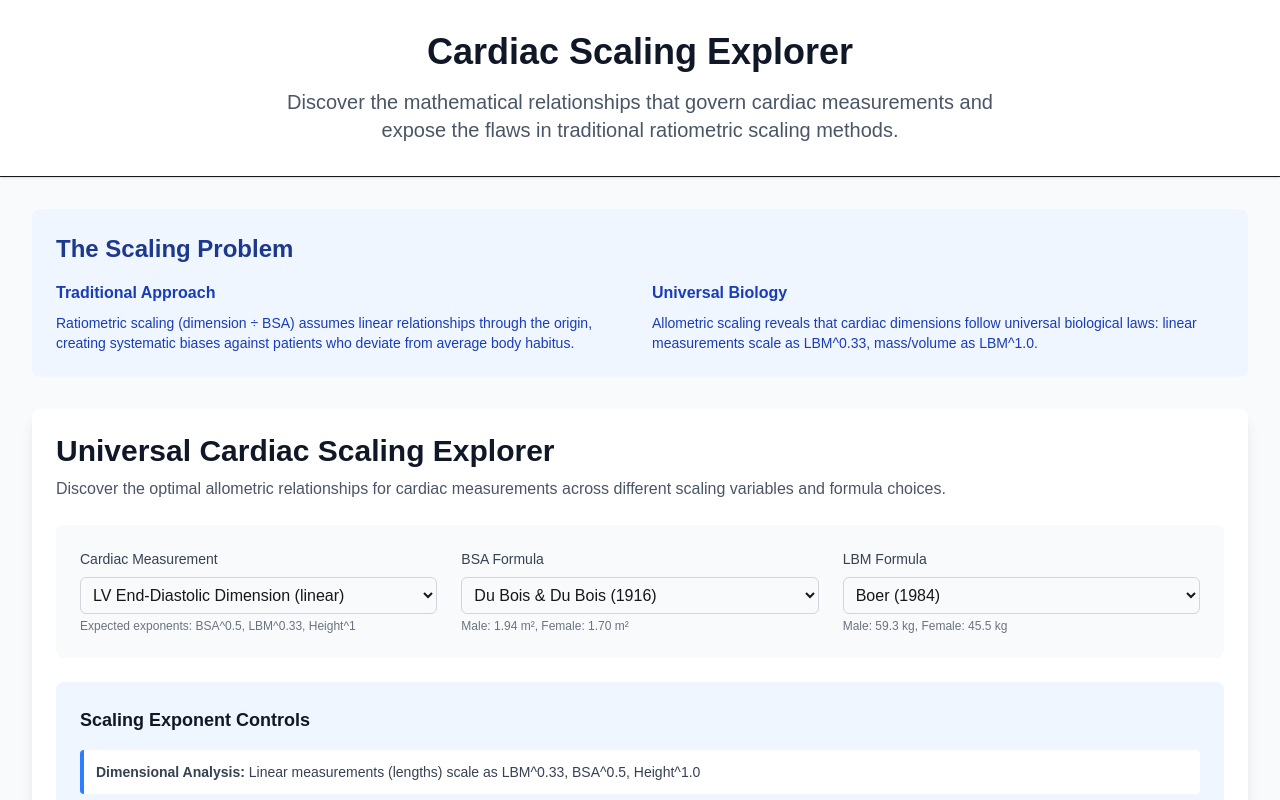
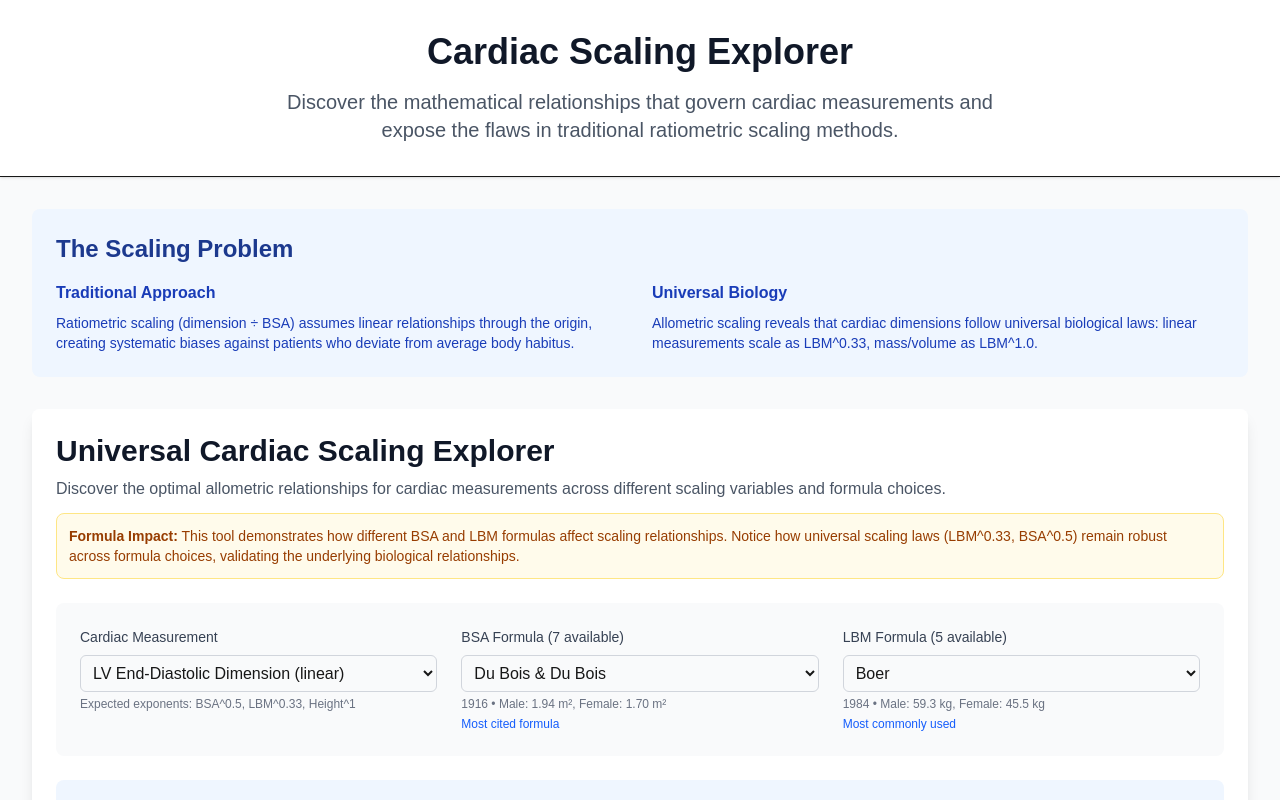
Before and after one commit to parameterz/cardiac-scaling-dev, a Next.js app: page /cardiac-scaling in a window 1280 px wide. Shown: the top 800 px of the page. Built offline with nearby package versions, Linux system fonts and the light colour scheme.

Commit message:
updates visualizer to use BSA and LBM equations from utility fxs

```diff
--- a/src/components/cardiacScaling/MultiExponentExplorer.tsx
+++ b/src/components/cardiacScaling/MultiExponentExplorer.tsx
@@ -3,6 +3,13 @@ import React, { useState, useMemo } from 'react';
 import { LineChart, Line, XAxis, YAxis, CartesianGrid, Tooltip, ResponsiveContainer, ReferenceLine } from 'recharts';
 
 // src/components/cardiacScaling/MultiExponentScalingExplorer.tsx
+
+import {
+  calculateBSA,
+  calculateLBM,
+  BSA_FORMULA_INFO,
+  LBM_FORMULA_INFO
+} from '@/utils/bodyComposition/formulaRegistry';
 
 // Universal scaling exponents based on dimensional analysis
 const SCALING_EXPONENTS = {
@@ -22,12 +29,6 @@ interface MeasurementDefinition {
       indexType: 'bsa' | 'height';
     };
   };
-}
-
-interface FormulaDefinition {
-  id: string;
-  name: string;
-  calculate: (height: number, weight: number, sex?: string) => number;
 }
 
 // Helper function to get expected exponents for a measurement type
@@ -69,35 +70,9 @@ const MEASUREMENTS: MeasurementDefinition[] = [
   }
 ];
 
-const BSA_FORMULAS: FormulaDefinition[] = [
-  {
-    id: 'dubois',
-    name: 'Du Bois & Du Bois (1916)',
-    calculate: (h, w) => 0.007184 * Math.pow(h, 0.725) * Math.pow(w, 0.425)
-  },
-  {
-    id: 'mosteller',
-    name: 'Mosteller (1987)',
-    calculate: (h, w) => Math.sqrt((h * w) / 3600)
-  }
-];
-
-const LBM_FORMULAS: FormulaDefinition[] = [
-  {
-    id: 'boer',
-    name: 'Boer (1984)',
-    calculate: (h, w, sex) => sex === 'male'
-      ? (0.407 * w) + (0.267 * h) - 19.2
-      : (0.252 * w) + (0.473 * h) - 48.3
-  },
-  {
-    id: 'hume',
-    name: 'Hume & Weyers (1971)',
-    calculate: (h, w, sex) => sex === 'male'
-      ? (0.32810 * w) + (0.33929 * h) - 29.5336
-      : (0.29569 * w) + (0.41813 * h) - 43.2933
-  }
-];
+// Get available formulas from registry (exclude Lee formula which requires ethnicity)
+const AVAILABLE_BSA_FORMULAS = BSA_FORMULA_INFO;
+const AVAILABLE_LBM_FORMULAS = LBM_FORMULA_INFO.filter(f => f.id !== 'lee');
 
 const MultiExponentScalingExplorer = () => {
   // Configuration state
@@ -125,22 +100,22 @@ const MultiExponentScalingExplorer = () => {
 
   // Get current measurement and formulas
   const currentMeasurement = MEASUREMENTS.find(m => m.id === selectedMeasurement);
-  const bsaFormula = BSA_FORMULAS.find(f => f.id === selectedBSAFormula);
-  const lbmFormula = LBM_FORMULAS.find(f => f.id === selectedLBMFormula);
+  const selectedBSAFormulaInfo = AVAILABLE_BSA_FORMULAS.find(f => f.id === selectedBSAFormula);
+  const selectedLBMFormulaInfo = AVAILABLE_LBM_FORMULAS.find(f => f.id === selectedLBMFormula);
 
-  if (!currentMeasurement || !bsaFormula || !lbmFormula) {
+  if (!currentMeasurement || !selectedBSAFormulaInfo || !selectedLBMFormulaInfo) {
     return <div>Loading...</div>;
   }
 
-  // Calculate body composition values
+  // Calculate body composition values using registry functions
   const bsaValues = {
-    male: bsaFormula.calculate(referenceHeights.male, weights.male),
-    female: bsaFormula.calculate(referenceHeights.female, weights.female)
+    male: calculateBSA(selectedBSAFormula, weights.male, referenceHeights.male),
+    female: calculateBSA(selectedBSAFormula, weights.female, referenceHeights.female)
   };
 
   const lbmValues = {
-    male: lbmFormula.calculate(referenceHeights.male, weights.male, 'male'),
-    female: lbmFormula.calculate(referenceHeights.female, weights.female, 'female')
+    male: calculateLBM(selectedLBMFormula, weights.male, referenceHeights.male, 'male'),
+    female: calculateLBM(selectedLBMFormula, weights.female, referenceHeights.female, 'female')
   };
 
   const heightValues = {
@@ -279,6 +254,13 @@ const MultiExponentScalingExplorer = () => {
         <p className="text-gray-600">
           Discover the optimal allometric relationships for cardiac measurements across different scaling variables and formula choices.
         </p>
+        <div className="mt-3 p-3 bg-amber-50 border border-amber-200 rounded-lg">
+          <p className="text-sm text-amber-800">
+            <strong>Formula Impact:</strong> This tool demonstrates how different BSA and LBM formulas affect scaling relationships.
+            Notice how universal scaling laws (LBM^0.33, BSA^0.5) remain robust across formula choices,
+            validating the underlying biological relationships.
+          </p>
+        </div>
       </div>
 
       {/* Configuration Panel */}
@@ -307,38 +289,48 @@ const MultiExponentScalingExplorer = () => {
 
         <div>
           <label className="block text-sm font-medium text-gray-700 mb-2">
-            BSA Formula
+            BSA Formula ({AVAILABLE_BSA_FORMULAS.length} available)
           </label>
           <select
             value={selectedBSAFormula}
             onChange={(e) => setSelectedBSAFormula(e.target.value)}
             className="w-full p-2 border border-gray-300 rounded-md focus:ring-2 focus:ring-blue-500 focus:border-blue-500"
           >
-            {BSA_FORMULAS.map(f => (
+            {AVAILABLE_BSA_FORMULAS.map(f => (
               <option key={f.id} value={f.id}>{f.name}</option>
             ))}
           </select>
           <div className="mt-1 text-xs text-gray-500">
-            Male: {bsaValues.male.toFixed(2)} m², Female: {bsaValues.female.toFixed(2)} m²
+            {selectedBSAFormulaInfo.year} • Male: {bsaValues.male.toFixed(2)} m², Female: {bsaValues.female.toFixed(2)} m²
           </div>
+          {selectedBSAFormulaInfo.notes && (
+            <div className="mt-1 text-xs text-blue-600">
+              {selectedBSAFormulaInfo.notes}
+            </div>
+          )}
         </div>
 
         <div>
           <label className="block text-sm font-medium text-gray-700 mb-2">
-            LBM Formula
+            LBM Formula ({AVAILABLE_LBM_FORMULAS.length} available)
           </label>
           <select
             value={selectedLBMFormula}
             onChange={(e) => setSelectedLBMFormula(e.target.value)}
             className="w-full p-2 border border-gray-300 rounded-md focus:ring-2 focus:ring-blue-500 focus:border-blue-500"
           >
-            {LBM_FORMULAS.map(f => (
+            {AVAILABLE_LBM_FORMULAS.map(f => (
               <option key={f.id} value={f.id}>{f.name}</option>
             ))}
           </select>
           <div className="mt-1 text-xs text-gray-500">
-            Male: {lbmValues.male.toFixed(1)} kg, Female: {lbmValues.female.toFixed(1)} kg
+            {selectedLBMFormulaInfo.year} • Male: {lbmValues.male.toFixed(1)} kg, Female: {lbmValues.female.toFixed(1)} kg
           </div>
+          {selectedLBMFormulaInfo.notes && (
+            <div className="mt-1 text-xs text-blue-600">
+              {selectedLBMFormulaInfo.notes}
+            </div>
+          )}
         </div>
       </div>
 
@@ -579,6 +571,15 @@ const MultiExponentScalingExplorer = () => {
             biological systems rarely follow perfect geometric similarity!
           </div>
         )}
+
+        {(selectedBSAFormula === 'dubois' || selectedBSAFormula === 'dreyer') && (
+          <div className="mt-3 p-3 bg-purple-100 border border-purple-300 rounded text-purple-700 text-sm">
+            <strong>Historical Formula:</strong> You're using a {selectedBSAFormulaInfo.year} formula!
+            {selectedBSAFormula === 'dubois' && " The Du Bois formula remains the most cited despite being over 100 years old."}
+            {selectedBSAFormula === 'dreyer' && " The Dreyer formula is even older, using only weight."}
+            {" Notice how universal scaling relationships still work across these different approaches."}
+          </div>
+        )}
       </div>
     </div>
   );
```
